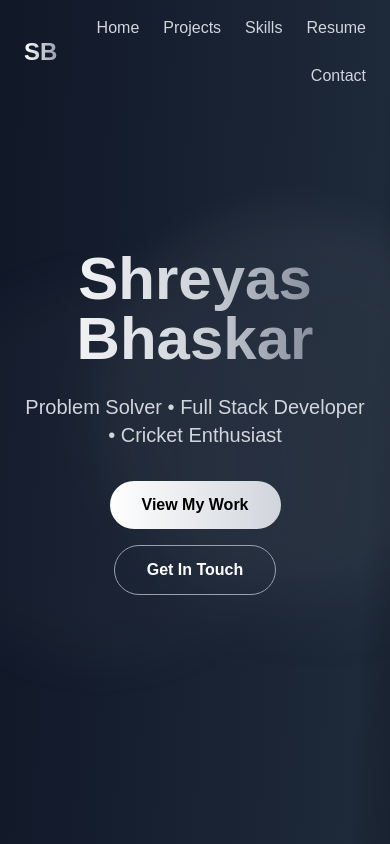
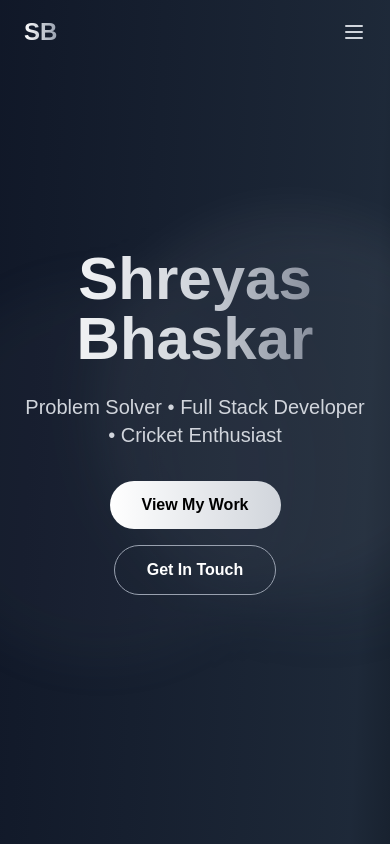
Before and after one commit to Shreyas4240/personal_portfolio, a Next.js app: page / in a window 390 px wide. Shown: the top 844 px of the page. Built offline with nearby package versions, Linux system fonts and the light colour scheme.

Commit message:
Push updated portfolio code

```diff
--- a/src/app/page.js
+++ b/src/app/page.js
@@ -65,6 +65,31 @@ function SkillCube({ skill, index }) {
     setIsDragging(false)
   }
 
+  // Touch event handlers for mobile
+  const handleTouchStart = (e) => {
+    setIsDragging(true);
+    const touch = e.touches[0];
+    lastMousePos.current = { x: touch.clientX, y: touch.clientY };
+  };
+
+  const handleTouchMove = (e) => {
+    if (!isDragging) return;
+    const touch = e.touches[0];
+    const deltaX = touch.clientX - lastMousePos.current.x;
+    const deltaY = touch.clientY - lastMousePos.current.y;
+
+    setRotation((prev) => ({
+      x: prev.x + deltaY * 0.5,
+      y: prev.y + deltaX * 0.5,
+    }));
+
+    lastMousePos.current = { x: touch.clientX, y: touch.clientY };
+  };
+
+  const handleTouchEnd = () => {
+    setIsDragging(false);
+  };
+
   useEffect(() => {
     if (isDragging) {
       document.addEventListener('mousemove', handleMouseMove)
@@ -92,6 +117,9 @@ function SkillCube({ skill, index }) {
           transformStyle: 'preserve-3d'
         }}
         onMouseDown={handleMouseDown}
+        onTouchStart={handleTouchStart}
+        onTouchMove={handleTouchMove}
+        onTouchEnd={handleTouchEnd}
       >
         {/* Cube faces */}
         {[
@@ -139,6 +167,7 @@ export default function Home() {
   const [activeSection, setActiveSection] = useState("hero")
   const [isScrolled, setIsScrolled] = useState(false)
   const [isHydrated, setIsHydrated] = useState(false)
+  const [showMenu, setShowMenu] = useState(false)
 
   useEffect(() => {
     const handleScroll = () => {
@@ -307,12 +336,38 @@ export default function Home() {
               SB
             </div>
             {isHydrated && (
-              <ul className="flex flex-wrap gap-6 md:gap-8 font-medium justify-end">
+              <>
+                {/* Hamburger button for mobile */}
+                <button
+                  className="md:hidden text-gray-300 hover:text-white focus:outline-none"
+                  onClick={() => setShowMenu(!showMenu)}
+                  aria-label="Toggle menu"
+                >
+                  <svg
+                    className="w-6 h-6"
+                    fill="none"
+                    stroke="currentColor"
+                    viewBox="0 0 24 24"
+                    xmlns="http://www.w3.org/2000/svg"
+                  >
+                    <path
+                      strokeLinecap="round"
+                      strokeLinejoin="round"
+                      strokeWidth={2}
+                      d="M4 6h16M4 12h16M4 18h16"
+                    />
+                  </svg>
+                </button>
+                {/* Nav list: responsive */}
+                <ul className={`mt-4 md:mt-0 ${showMenu ? 'flex' : 'hidden'} flex-col md:flex md:flex-row gap-4 md:gap-8 font-medium justify-end bg-gray-900/95 md:bg-transparent rounded-lg md:rounded-none p-4 md:p-0 absolute md:static top-full left-0 w-full md:w-auto shadow-lg md:shadow-none transition-all duration-200`}
+                  style={{ zIndex: 100 }}
+                >
                   {['Home', 'Projects', 'Skills', 'Resume', 'Contact'].map((item, i) => (
                     <li key={item} style={{ animation: `fadeIn 0.8s ease-out ${i * 0.1}s forwards`, opacity: 0 }}>
                       <a
                         href={`#${item === "Projects" ? "experience" : item.toLowerCase()}`}
                         className="relative text-gray-300 hover:text-white transition-colors duration-300 group"
+                        onClick={() => setShowMenu(false)}
                       >
                         {item}
                         <span className="absolute -bottom-1 left-0 w-0 h-0.5 bg-gradient-to-r from-white to-gray-300 group-hover:w-full transition-all duration-300"></span>
@@ -320,6 +375,7 @@ export default function Home() {
                     </li>
                   ))}
                 </ul>
+              </>
             )}
           </div>
         </div>
```
Lines whose indentation alone changed are shown as unchanged.
